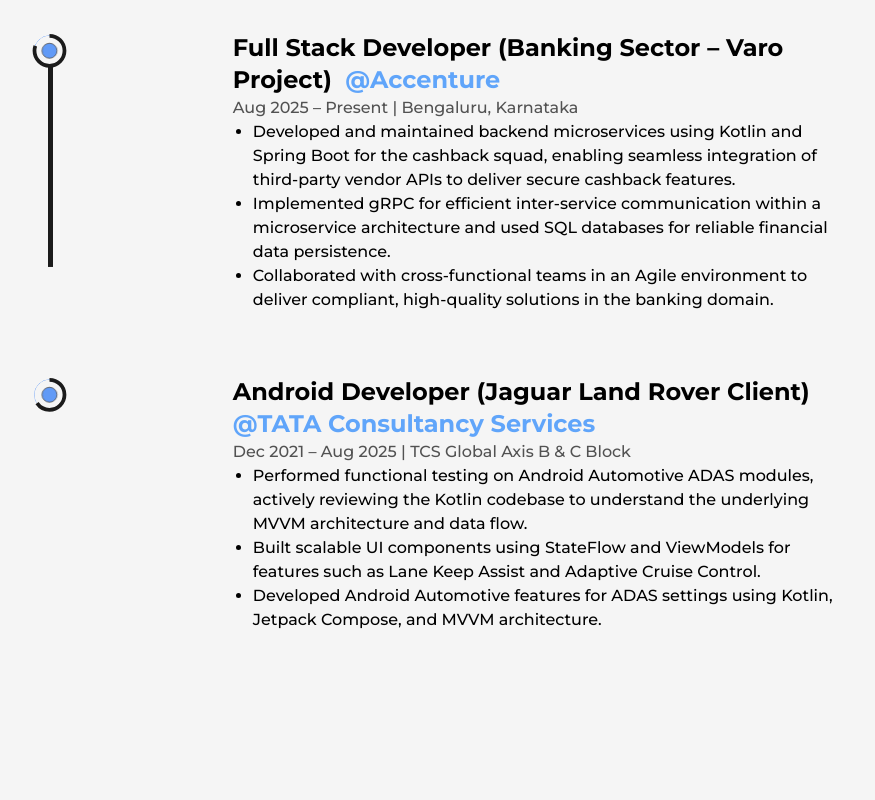
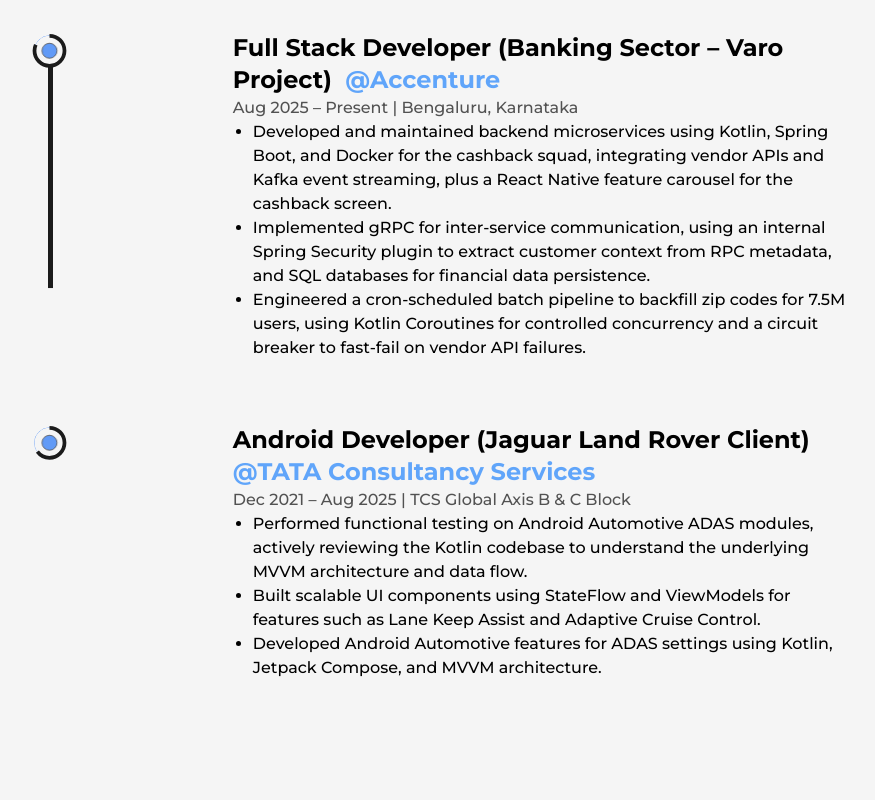
Before and after one commit to ksagar03/Portfolio, a Next.js app: page /about in a window 1280 px wide. Shown: the part 2720-3520 px from the top of the page, without its empty margins (116-991 px from the left). Built offline with nearby package versions, Linux system fonts and the light colour scheme.

Commit message:
Update: Enhance experience details with new technologies and improved project descriptions

```diff
--- a/src/data/profile.js
+++ b/src/data/profile.js
@@ -64,9 +64,9 @@ export const experience = [
     time: "Aug 2025 – Present",
     address: "Bengaluru, Karnataka",
     workdetails: [
-      "Developed and maintained backend microservices using Kotlin and Spring Boot for the cashback squad, enabling seamless integration of third-party vendor APIs to deliver secure cashback features.",
-      "Implemented gRPC for efficient inter-service communication within a microservice architecture and used SQL databases for reliable financial data persistence.",
-      "Collaborated with cross-functional teams in an Agile environment to deliver compliant, high-quality solutions in the banking domain.",
+      "Developed and maintained backend microservices using Kotlin, Spring Boot, and Docker for the cashback squad, integrating vendor APIs and Kafka event streaming, plus a React Native feature carousel for the cashback screen.",
+      "Implemented gRPC for inter-service communication, using an internal Spring Security plugin to extract customer context from RPC metadata, and SQL databases for financial data persistence.",
+      "Engineered a cron-scheduled batch pipeline to backfill zip codes for 7.5M users, using Kotlin Coroutines for controlled concurrency and a circuit breaker to fast-fail on vendor API failures.",
     ],
   },
   {
```
Also changed, not shown: 1 other file (tests, documents, lock files or other folders).
